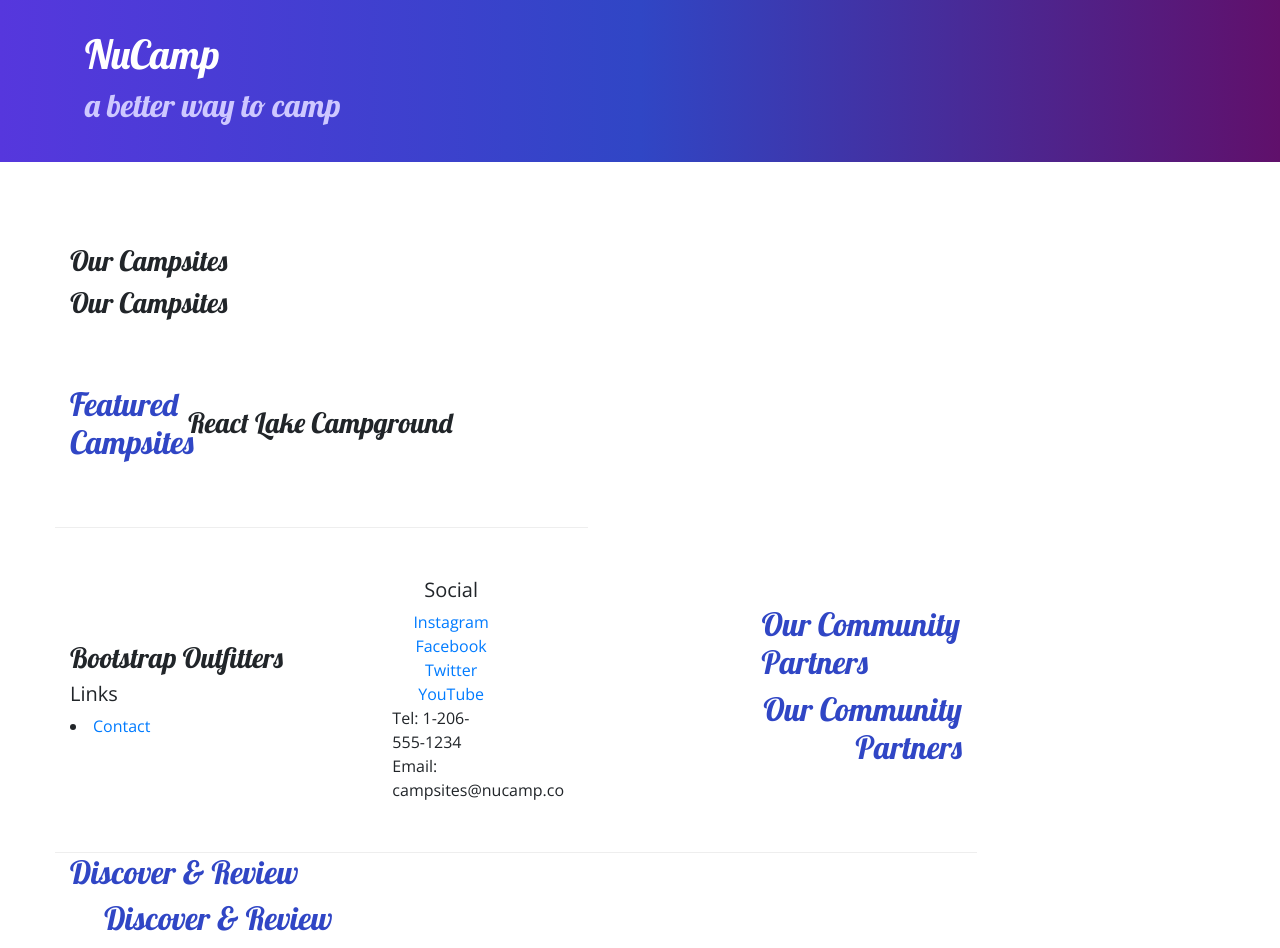
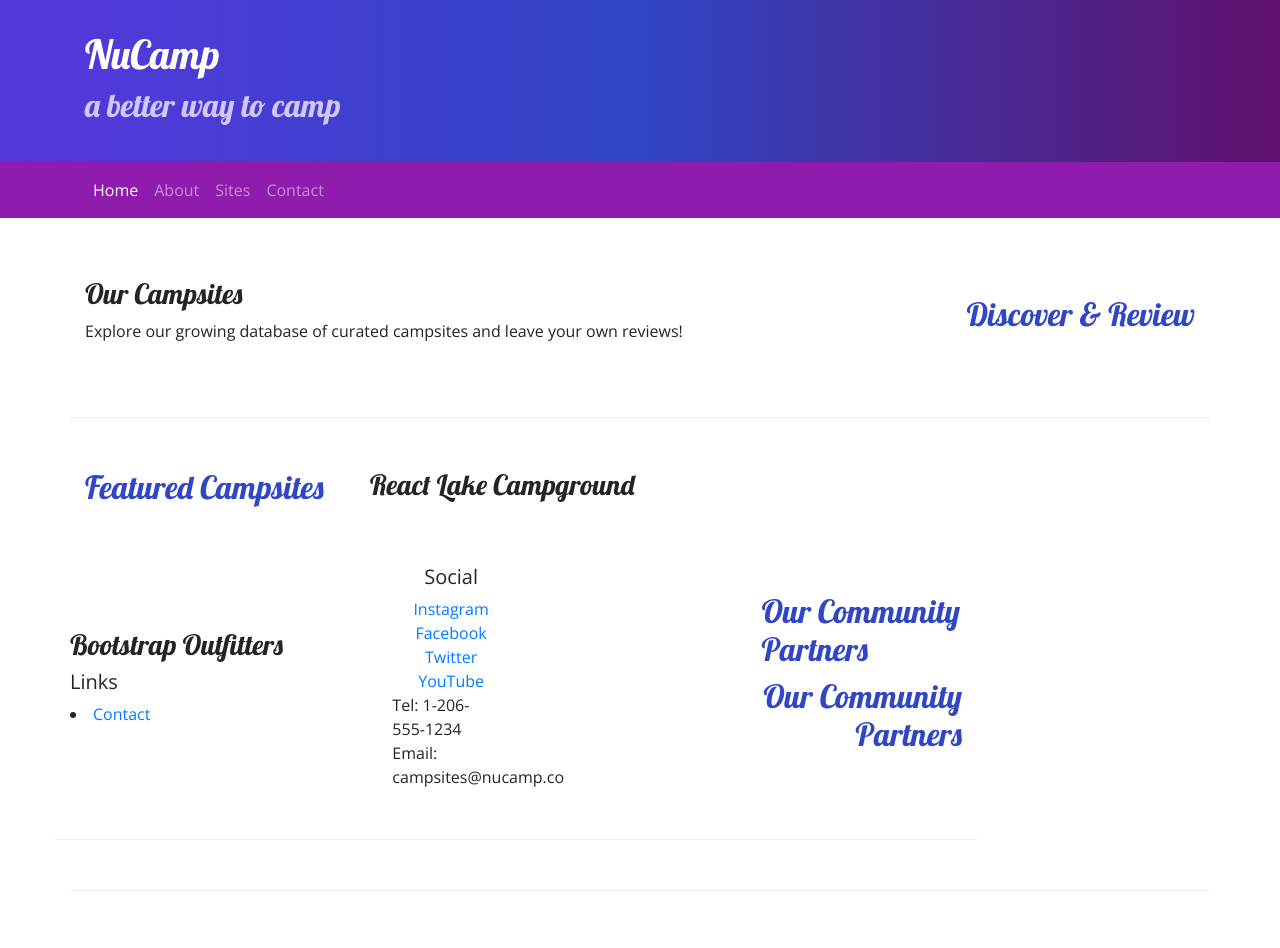
Before and after one commit to kvp06933/NuCamp-YelpCamp, a website: page index.html in a window 1280 px wide. Shown: the top 948 px of the page. After the commit the page ends 891 px from the top, so only its background shows below. Drawn offline with nearby package versions, Linux system fonts and the light colour scheme.

Commit message:
Navbar and Breadcrumbs

```diff
--- a/css/styles.css
+++ b/css/styles.css
@@ -20,6 +20,7 @@ footer {
 }
 
 .jumbotron {
+    margin: 0;
     padding: 30px;
     background-image: linear-gradient(to right, #5637DD, #3046C5, #60106B);
     color: white;
@@ -30,3 +31,7 @@ footer {
     border-bottom: 1px ridge;
     min-height: 200px;
 }
+
+.navbar {
+    background-color: #901CAD
+}
--- a/index.html
+++ b/index.html
@@ -26,25 +26,37 @@
       </div>
     </div>
   </header>
-
+  <!--Navbar-->
+  <nav class="navbar navbar-expand-sm navbar-dark">
     <div class="container">
-      <div class="row">
+      <button class="navbar-toggler ml-auto" type="button" data-toggle="collapse" data-target="#nucampNavbar">
+        <span class="navbar-toggler-icon"></span>
+      </button>
+      <div class="collapse navbar-collapse" id="nucampNavbar">
+        <ul class="navbar-nav">
+          <li class="nav-item active"><a class="nav-link" href="#">Home</a></li>
+          <li class="nav-item"><a class="nav-link" href="aboutus.html">About</a></li>
+          <li class="nav-item"><a class="nav-link" href="#">Sites</a></li>
+          <li class="nav-item"><a class="nav-link" href="#">Contact</a></li>
+        </ul>
+      </div>
+    </div>
+  </nav>
+  <div class="container">
     <div class="row row-content align-items-center">
       <div class="col-sm-4 order-sm-last col-md-3">
-            <h2>Discover & Review</h2>
         <h2 class="text-sm-right">Discover & Review</h2>
       </div>
       <div class="col">
         <h3>Our Campsites</h3>
-            <h3>Our Campsites</h3>
+        <p class="d-none d-sm-block">Explore our growing database of curated campsites and leave your own reviews!</p>
       </div>
-
-          <div class="container">
-            <div class="row">
-              <div class="row row-content align-items-center">
+    </div>
+    <div class="row row-content align-items center">
       <div class="col-sm-4 col-md-3">
         <h2>Featured Campsites</h2>
       </div>
+      <div class="col">
         <h3>React Lake Campground</h3>
       </div>
 
```
Also changed, not shown: aboutus.html (+16 -0 lines). Lines whose indentation alone changed are shown as unchanged.
